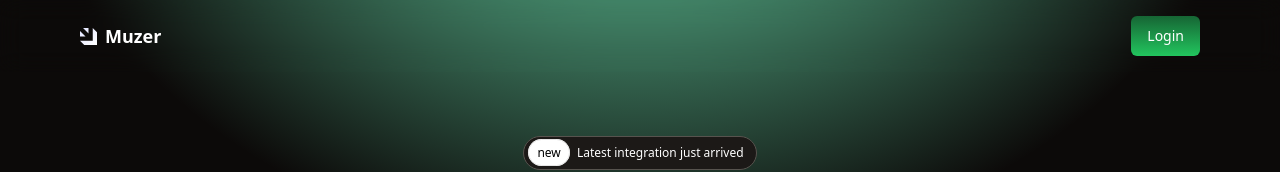
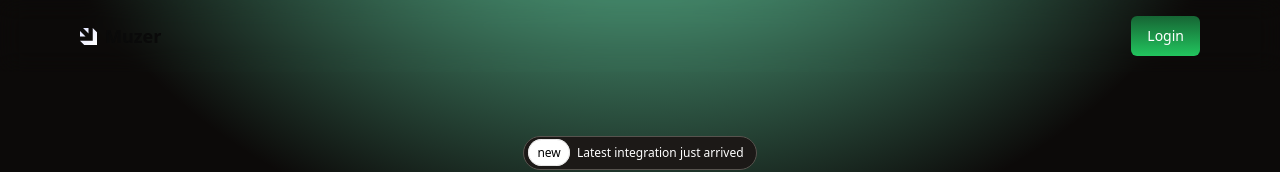
Before and after one commit to Sujith-Srikar/WatchPool, a Next.js app: page / in a window 1280 px wide. Shown: the top 172 px of the page. Built offline with nearby package versions, Linux system fonts and the light colour scheme; no server answers.

Commit message:
Build issues resolved

```diff
--- a/src/app/components/Appbar.tsx
+++ b/src/app/components/Appbar.tsx
@@ -3,7 +3,7 @@ import { signIn, signOut, useSession } from "next-auth/react";
 import { Button } from "@/components/ui/button";
 import Logo from "@/assets/Logo";
 
-export function Appbar({ showThemeSwitch = true }) {
+export function Appbar() {
   const session = useSession();
   const isUserLoggedIn = session.data?.user;
   const buttonTitle = isUserLoggedIn ? "Logout" : "Login";
@@ -17,15 +17,12 @@ export function Appbar({ showThemeSwitch = true }) {
   return (
     <div className="fixed translate-y-[-1rem] animate-fade-in opacity-0 [--animation-delay:300ms] px-5 py-4 md:px-10 xl:px-20 z-50 top-0 backdrop-blur-[12px] w-full flex justify-between lg:px-44">
       <div
-        className={`flex items-center gap-2 justify-center text-lg font-bold ${
-          showThemeSwitch ? "" : "text-white"
-        }`}
+        className="flex items-center gap-2 justify-center text-lg font-bold"
       >
         <Logo />
         Muzer
       </div>
       <div className="flex items-center gap-2">
-        {/* {showThemeSwitch && <ThemeSwitcher />} */}
         <Button onClick={handleButtonClick}>{buttonTitle}</Button>
       </div>
     </div>
--- a/src/app/components/StreamView.tsx
+++ b/src/app/components/StreamView.tsx
@@ -13,7 +13,6 @@ import "react-lite-youtube-embed/dist/LiteYouTubeEmbed.css";
 import { YT_REGEX } from "@/lib/utils";
 //@ts-expect-error: YouTube player API does not have TypeScript types
 import YouTubePlayer from "youtube-player";
-import { useRouter } from "next/navigation";
 import { signIn } from "next-auth/react";
 
 interface Video {
--- a/src/app/page.tsx
+++ b/src/app/page.tsx
@@ -9,118 +9,12 @@ import {
 
 // import { authOptions } from "@/lib/auth-options";
 
-export default async function LandingPage() {
+export default function LandingPage() {
 
   return (
-    // <div className="flex min-h-screen flex-col bg-gradient-to-br from-gray-900 via-purple-900 to-gray-900">
-    //   <Appbar showThemeSwitch={false} />
-    //   <main className="flex-1 py-12 md:py-24 lg:py-32">
-    //     <div className="container px-4 md:px-6">
-    //       <div className="flex flex-col items-center space-y-4 text-center">
-    //         <div className="space-y-2">
-    //           <h1 className="text-3xl font-bold tracking-tighter text-white sm:text-4xl md:text-5xl lg:text-6xl/none">
-    //             Let Your Fans Choose the Beat
-    //           </h1>
-    //           <p className="mx-auto max-w-[700px] text-gray-400 md:text-xl">
-    //             Empower your audience to curate your music stream. Connect with
-    //             fans like never before.
-    //           </p>
-    //         </div>
-    //         <div className="space-x-4">
-    //           <Button
-    //             className="bg-purple-600 text-white hover:bg-purple-700"
-    //             onClick={() => signIn()}
-    //           >
-    //             Get Started
-    //           </Button>
-    //           <Button className="bg-white text-purple-400 hover:bg-white/90">
-    //             Learn More
-    //           </Button>
-    //         </div>
-    //       </div>
-    //     </div>
-    //   </main>
-    //   <section className="w-full bg-gray-800 bg-opacity-50 py-12 md:py-24 lg:py-32">
-    //     <div className="container px-4 md:px-6">
-    //       <h2 className="mb-8 text-center text-2xl font-bold tracking-tighter text-white sm:text-3xl">
-    //         Key Features
-    //       </h2>
-    //       <div className="grid gap-8 sm:grid-cols-3">
-    //         <div className="flex flex-col items-center space-y-3 text-center">
-    //           <Users className="h-12 w-12 text-yellow-400" />
-    //           <h3 className="text-xl font-bold text-white">Fan Interaction</h3>
-    //           <p className="text-gray-400">Let fans choose the music.</p>
-    //         </div>
-    //         <div className="flex flex-col items-center space-y-3 text-center">
-    //           <Radio className="h-12 w-12 text-green-400" />
-    //           <h3 className="text-xl font-bold text-white">Live Streaming</h3>
-    //           <p className="text-gray-400">Stream with real-time input.</p>
-    //         </div>
-    //         <div className="flex flex-col items-center space-y-3 text-center">
-    //           <Headphones className="h-12 w-12 text-blue-400" />
-    //           <h3 className="text-xl font-bold text-white">
-    //             High-Quality Audio
-    //           </h3>
-    //           <p className="text-gray-400">Crystal clear sound quality.</p>
-    //         </div>
-    //       </div>
-    //     </div>
-    //   </section>
-    //   <section className="w-full py-12 md:py-24 lg:py-32">
-    //     <div className="container px-4 md:px-6">
-    //       <div className="flex flex-col items-center space-y-4 text-center">
-    //         <div className="space-y-2">
-    //           <h2 className="text-3xl font-bold tracking-tighter text-white sm:text-4xl">
-    //             Ready to Transform Your Streams?
-    //           </h2>
-    //           <p className="mx-auto max-w-[600px] text-gray-400 md:text-xl">
-    //             Join MusicStreamChoice today and create unforgettable
-    //             experiences.
-    //           </p>
-    //         </div>
-    //         <div className="w-full max-w-sm">
-    //           {/*<form className="flex space-x-2">
-    //              <Input
-    //               className="focus-visible:ring-offset-0 focus-visible:ring-purple-600 bg-gray-800  bg-opacity-50 placeholder:text-gray-400 border-gray-400 text-white"
-    //               placeholder="Enter your email"
-    //               ref={mailRef}
-    //               type="email"
-    //             /> */}
-    //           <Button
-    //             type="submit"
-    //             className="bg-purple-600 text-white hover:bg-purple-700"
-    //             onClick={() => signIn()}
-    //           >
-    //             Sign Up
-    //           </Button>
-    //           {/* </form> */}
-    //         </div>
-    //       </div>
-    //     </div>
-    //   </section>
-    //   <footer className="flex w-full shrink-0 flex-col items-center gap-2 border-t border-gray-700 px-4 py-6 sm:flex-row md:px-6">
-    //     <p className="text-xs text-gray-400">
-    //       © 2024 MusicStreamChoice. All rights reserved.
-    //     </p>
-    //     <nav className="flex gap-4 sm:ml-auto sm:gap-6">
-    //       <Link
-    //         className="text-xs text-gray-400 transition-colors hover:text-purple-400"
-    //         href="#"
-    //       >
-    //         Terms of Service
-    //       </Link>
-    //       <Link
-    //         className="text-xs text-gray-400 transition-colors hover:text-purple-400"
-    //         href="#"
-    //       >
-    //         Privacy
-    //       </Link>
-    //     </nav>
-    //   </footer>
-    // </div>
     <>
       <div className="flex min-h-screen flex-col bg-stone-950 bg-page-gradient">
-        <Appbar showThemeSwitch={false} />
+        <Appbar/>
         <Hero />
         <Feature />
         <CTA />
```
